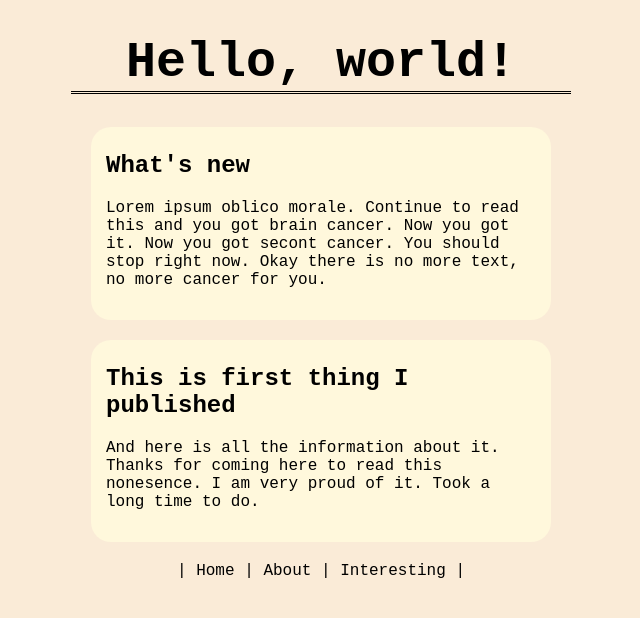
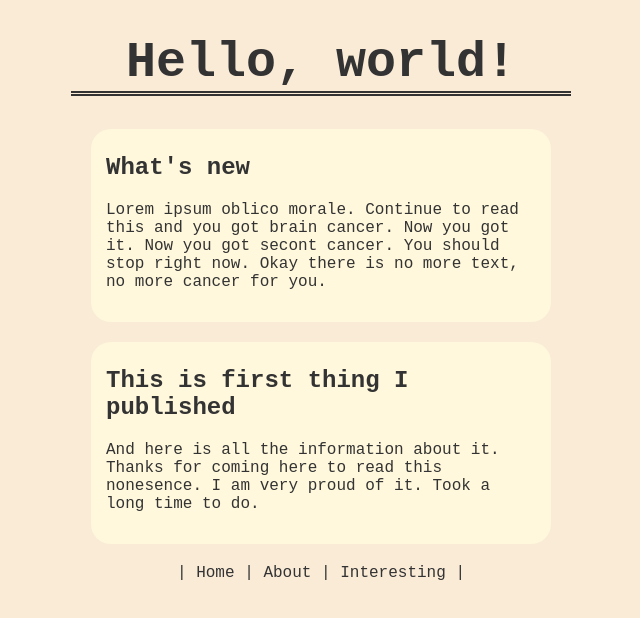
Before and after one commit to odhako/odhako.github.io, a plain HTML site: page index.html in a window 1280 px wide. Shown: the whole page, without its empty margins (319-959 px from the left). Drawn offline with Linux system fonts and the light colour scheme.

Commit message:
Add something

```diff
--- a/index.html
+++ b/index.html
@@ -9,7 +9,7 @@
 </head>
 <body>
     <main>
-        <h1><a href="#">Hello, world!</a></h1>
+        <a href="#"><h1>Hello, world!</h1></a>
         <section>
             <h2>What's new</h2>
             <p>Lorem ipsum oblico morale. Continue to read this and you got brain cancer. Now you got it. Now you got secont cancer. You should stop right now. Okay there is no more text, no more cancer for you.</p>
--- a/style.css
+++ b/style.css
@@ -1,3 +1,6 @@
+html {
+    color: #333333;
+}
 body {
     margin: auto;
     font-family: 'Courier New', Courier, monospace;
@@ -5,15 +8,15 @@ body {
     width: 500px;
 }
 
-body>main>h1 {
+h1 {
     text-align: center;
     font-size: 50px;
-    border-bottom: 3px;
-    border-top: 0;
-    border-left: 0;
-    border-right: 0;
-    border-style: double;
+    border: double #333333;
+    border-width: 0 0 5px 0;
+}
 
+h1:hover {
+    border-color: coral;
 }
 
 section {
@@ -25,12 +28,13 @@ section {
 }
 
 a {
-    color: black;
+    color: #333333;
     text-decoration: none;
 }
 
 a:hover {
     color: coral;
+    text-decoration: underline;
 }
 
 footer>div {
```
